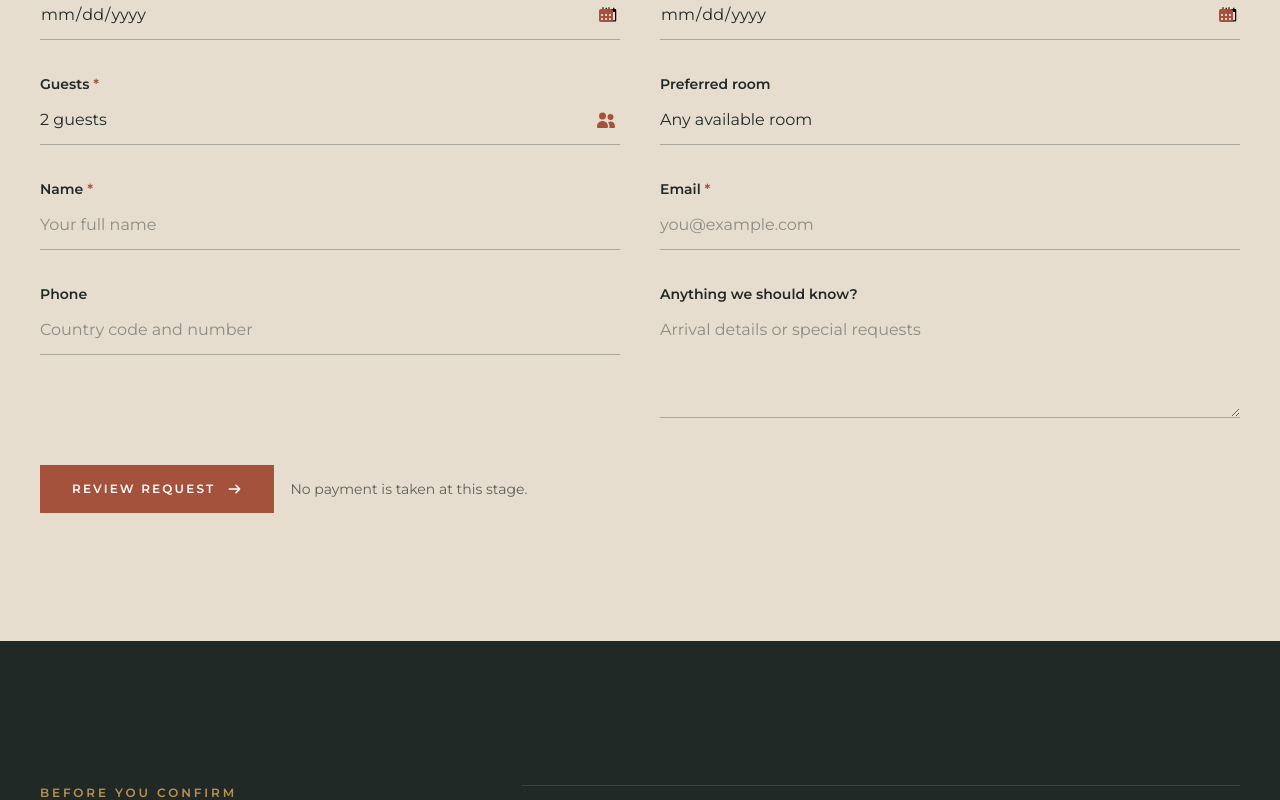
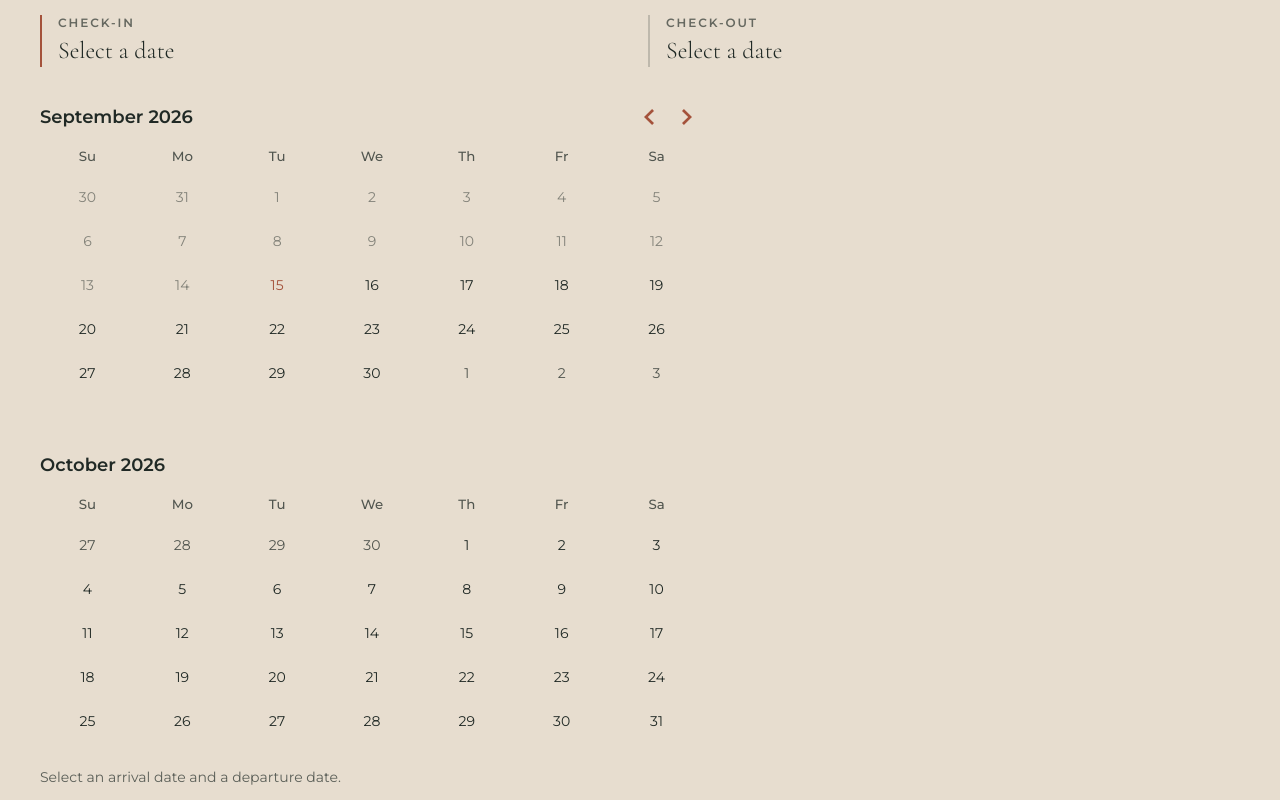
Before and after one commit to yassinejoundi/riad-dar-ten, a Next.js app: page /book in a window 1280 px wide. Shown: the part 3500-4300 px from the top of the page. Built offline with nearby package versions, Linux system fonts and the light colour scheme; a web font is replaced by a local one.

Commit message:
feat: add booking date range calendar

```diff
--- a/app/globals.css
+++ b/app/globals.css
@@ -1,5 +1,6 @@
 @import "tailwindcss";
 @import "tw-animate-css";
+@import "react-day-picker/style.css";
 
 @custom-variant dark (&:is(.dark *));
 
@@ -152,6 +153,51 @@
   }
 }
 
+.booking-calendar {
+  --rdp-accent-color: var(--terracotta);
+  --rdp-accent-background-color: color-mix(in srgb, var(--terracotta) 14%, transparent);
+  --rdp-day-height: 2.75rem;
+  --rdp-day-width: 2.75rem;
+  --rdp-day_button-height: 2.75rem;
+  --rdp-day_button-width: 2.75rem;
+  margin: 0;
+  font-family: var(--font-montserrat);
+}
+
+.booking-calendar .rdp-months {
+  flex-direction: column;
+  gap: 2rem;
+}
+
+.booking-calendar .rdp-month {
+  width: 100%;
+}
+
+.booking-calendar .rdp-month_grid {
+  width: 100%;
+}
+
+.booking-calendar .rdp-day_button {
+  margin: auto;
+  font-size: 0.875rem;
+}
+
+.booking-calendar .rdp-selected .rdp-day_button {
+  border-radius: 0;
+}
+
+.booking-calendar .rdp-range_start .rdp-day_button,
+.booking-calendar .rdp-range_end .rdp-day_button {
+  color: white;
+}
+
+@media (min-width: 48rem) {
+  .booking-calendar .rdp-months {
+    flex-direction: row;
+    gap: 3rem;
+  }
+}
+
 .dark {
   /* For dark mode, we can invert or adjust.
      Maybe Midnight Blue background? */
--- a/components/booking/BookingRequestForm.tsx
+++ b/components/booking/BookingRequestForm.tsx
@@ -1,8 +1,9 @@
 "use client"
 
 import { useState } from "react"
+import { DayPicker, type DateRange } from "react-day-picker"
 import { FontAwesomeIcon } from "@fortawesome/react-fontawesome"
-import { faArrowLeft, faArrowRight, faCalendarDays, faCheck, faUserGroup } from "@fortawesome/free-solid-svg-icons"
+import { faArrowLeft, faArrowRight, faCheck, faUserGroup } from "@fortawesome/free-solid-svg-icons"
 import { rooms } from "@/lib/rooms"
 
 type RequestData = {
@@ -19,10 +20,31 @@ type RequestData = {
 const initialData: RequestData = { checkIn: "", checkOut: "", guests: "2", room: "any", name: "", email: "", phone: "", message: "" }
 const inputClass = "min-h-12 w-full border-b border-midnight-blue/30 bg-transparent px-0 py-3 font-sans text-base text-midnight-blue placeholder:text-midnight-blue/45 focus:border-terracotta focus:outline-none"
 
+function toDate(value: string) {
+  if (!value) return undefined
+  const [year, month, day] = value.split("-").map(Number)
+  return new Date(year, month - 1, day)
+}
+
+function toValue(date?: Date) {
+  if (!date) return ""
+  const year = date.getFullYear()
+  const month = String(date.getMonth() + 1).padStart(2, "0")
+  const day = String(date.getDate()).padStart(2, "0")
+  return `${year}-${month}-${day}`
+}
+
+function displayDate(value: string) {
+  const date = toDate(value)
+  return date ? new Intl.DateTimeFormat("en", { day: "numeric", month: "short", year: "numeric" }).format(date) : "Select a date"
+}
+
 export function BookingRequestForm() {
   const [data, setData] = useState(initialData)
   const [reviewing, setReviewing] = useState(false)
-  const today = new Date().toISOString().split("T")[0]
+  const today = new Date()
+  today.setHours(0, 0, 0, 0)
+  const selectedRange: DateRange = { from: toDate(data.checkIn), to: toDate(data.checkOut) }
   const selectedRoom = rooms.find((room) => room.slug === data.room)?.name ?? "Any available room"
 
   function update(field: keyof RequestData, value: string) {
@@ -39,11 +61,18 @@ export function BookingRequestForm() {
   }
 
   return (
-    <form onSubmit={(event) => { event.preventDefault(); setReviewing(true) }}>
+    <form onSubmit={(event) => { event.preventDefault(); if (data.checkIn && data.checkOut) setReviewing(true) }}>
       <div className="mb-10 grid gap-8 lg:grid-cols-2 lg:items-end"><div><p className="mb-4 font-sans text-xs font-semibold uppercase tracking-[.24em] text-terracotta">Step 01 · Your stay</p><h2 className="text-balance font-serif text-5xl font-light leading-[1.02] md:text-7xl">Tell us your plans.</h2></div><p className="max-w-lg text-pretty font-sans text-base leading-7 text-midnight-blue/75 lg:justify-self-end">Choose preferred dates and a room. Availability and rates will be confirmed personally.</p></div>
+      <fieldset className="mb-10 border-y border-midnight-blue/15 py-7">
+        <legend className="px-3 font-sans text-sm font-semibold">Stay dates <span className="text-terracotta">*</span></legend>
+        <div className="mb-7 grid gap-4 sm:grid-cols-2">
+          <div className="border-l-2 border-terracotta pl-4"><span className="block font-sans text-xs font-semibold uppercase tracking-[.16em] text-midnight-blue/65">Check-in</span><span className="mt-1 block font-serif text-2xl font-light">{displayDate(data.checkIn)}</span></div>
+          <div className="border-l-2 border-midnight-blue/20 pl-4"><span className="block font-sans text-xs font-semibold uppercase tracking-[.16em] text-midnight-blue/65">Check-out</span><span className="mt-1 block font-serif text-2xl font-light">{displayDate(data.checkOut)}</span></div>
+        </div>
+        <DayPicker className="booking-calendar" mode="range" numberOfMonths={2} selected={selectedRange} onSelect={(range) => setData((current) => ({ ...current, checkIn: toValue(range?.from), checkOut: toValue(range?.to) }))} disabled={{ before: today }} excludeDisabled showOutsideDays />
+        <p className="mt-6 font-sans text-sm text-midnight-blue/70" role="status">{data.checkIn && data.checkOut ? `${displayDate(data.checkIn)} to ${displayDate(data.checkOut)}` : "Select an arrival date and a departure date."}</p>
+      </fieldset>
       <div className="grid gap-x-10 gap-y-8 lg:grid-cols-2">
-        <div><label htmlFor="request-check-in" className="font-sans text-sm font-semibold">Check-in <span aria-hidden="true" className="text-terracotta">*</span></label><div className="relative"><input id="request-check-in" type="date" required min={today} value={data.checkIn} onChange={(e) => update("checkIn", e.target.value)} className={inputClass} /><FontAwesomeIcon icon={faCalendarDays} className="pointer-events-none absolute right-1 top-4 size-4 text-terracotta" /></div></div>
-        <div><label htmlFor="request-check-out" className="font-sans text-sm font-semibold">Check-out <span aria-hidden="true" className="text-terracotta">*</span></label><div className="relative"><input id="request-check-out" type="date" required min={data.checkIn || today} value={data.checkOut} onChange={(e) => update("checkOut", e.target.value)} className={inputClass} /><FontAwesomeIcon icon={faCalendarDays} className="pointer-events-none absolute right-1 top-4 size-4 text-terracotta" /></div></div>
         <div><label htmlFor="request-guests" className="font-sans text-sm font-semibold">Guests <span aria-hidden="true" className="text-terracotta">*</span></label><div className="relative"><select id="request-guests" required value={data.guests} onChange={(e) => update("guests", e.target.value)} className={`${inputClass} appearance-none`}><option value="1">1 guest</option><option value="2">2 guests</option></select><FontAwesomeIcon icon={faUserGroup} className="pointer-events-none absolute right-1 top-4 size-4 text-terracotta" /></div></div>
         <div><label htmlFor="request-room" className="font-sans text-sm font-semibold">Preferred room</label><select id="request-room" value={data.room} onChange={(e) => update("room", e.target.value)} className={`${inputClass} appearance-none`}><option value="any">Any available room</option>{rooms.map((room) => <option key={room.slug} value={room.slug}>{room.name}</option>)}</select></div>
         <div><label htmlFor="request-name" className="font-sans text-sm font-semibold">Name <span aria-hidden="true" className="text-terracotta">*</span></label><input id="request-name" type="text" required autoComplete="name" value={data.name} onChange={(e) => update("name", e.target.value)} className={inputClass} placeholder="Your full name" /></div>
@@ -51,7 +80,7 @@ export function BookingRequestForm() {
         <div><label htmlFor="request-phone" className="font-sans text-sm font-semibold">Phone</label><input id="request-phone" type="tel" autoComplete="tel" inputMode="tel" value={data.phone} onChange={(e) => update("phone", e.target.value)} className={inputClass} placeholder="Country code and number" /></div>
         <div><label htmlFor="request-message" className="font-sans text-sm font-semibold">Anything we should know?</label><textarea id="request-message" value={data.message} onChange={(e) => update("message", e.target.value)} className={`${inputClass} min-h-28 resize-y`} placeholder="Arrival details or special requests" /></div>
       </div>
-      <div className="mt-10 flex flex-col items-start gap-4 sm:flex-row sm:items-center"><button type="submit" className="group inline-flex min-h-12 items-center gap-3 bg-terracotta px-8 py-4 font-sans text-xs font-semibold uppercase tracking-[.18em] text-white hover:bg-deep-spice">Review request <FontAwesomeIcon icon={faArrowRight} className="size-3 transition-transform group-hover:translate-x-1" /></button><p className="font-sans text-sm text-midnight-blue/70">No payment is taken at this stage.</p></div>
+      <div className="mt-10 flex flex-col items-start gap-4 sm:flex-row sm:items-center"><button type="submit" disabled={!data.checkIn || !data.checkOut} className="group inline-flex min-h-12 items-center gap-3 bg-terracotta px-8 py-4 font-sans text-xs font-semibold uppercase tracking-[.18em] text-white hover:bg-deep-spice disabled:cursor-not-allowed disabled:bg-midnight-blue/35">Review request <FontAwesomeIcon icon={faArrowRight} className="size-3 transition-transform group-hover:translate-x-1" /></button><p className="font-sans text-sm text-midnight-blue/70">No payment is taken at this stage.</p></div>
     </form>
   )
 }
--- a/package.json
+++ b/package.json
@@ -23,6 +23,7 @@
     "next": "^16.3.5",
     "opencode-gpt-imagegen": "^0.1.12",
     "react": "19.2.3",
+    "react-day-picker": "^10.0.1",
     "react-dom": "19.2.3",
     "tailwind-merge": "^3.4.0"
   },
```
Also changed, not shown: 1 other file (tests, documents, lock files or other folders).
